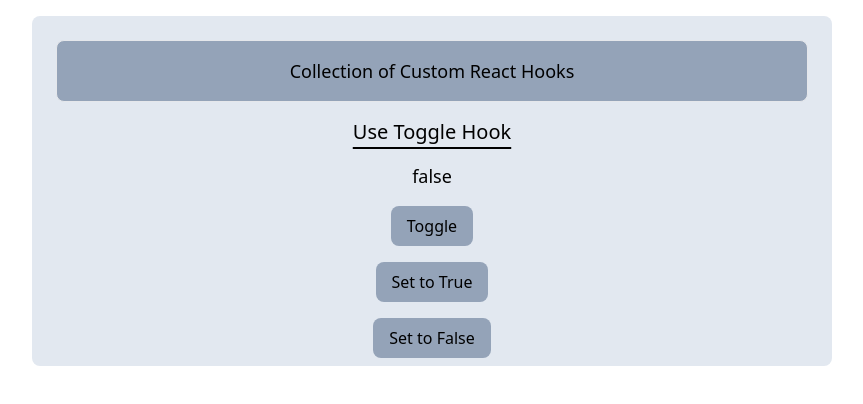
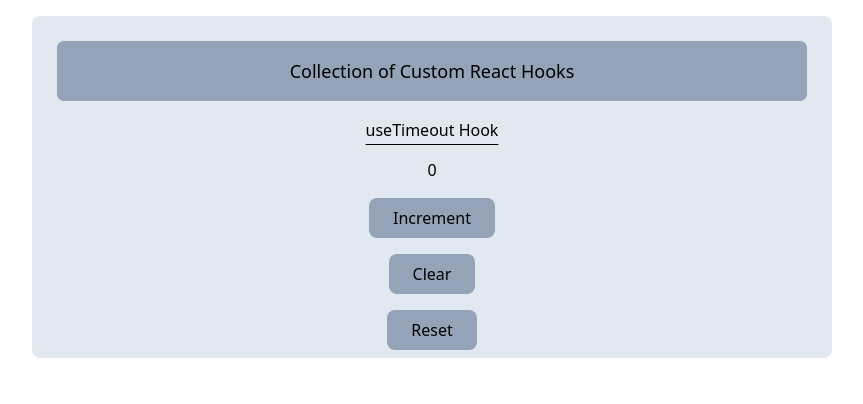
Before and after one commit to manjunathagee/react_hooks, a React (Vite) app: page / in a window 1280 px wide. Shown: the top 404 px of the page, without its empty margins (208-1071 px from the left). Built offline with nearby package versions, Linux system fonts and the light colour scheme.

Commit message:
useTimeout hook

```diff
--- a/src/App.jsx
+++ b/src/App.jsx
@@ -1,4 +1,5 @@
-import ToggleComponent from "./components/1-useToggle/ToggleComponent";
+// import ToggleComponent from "./components/1-useToggle/ToggleComponent";
+import TimeoutComponent from "./components/2-useTimeout/TimeoutComponent";
 
 function App() {
   return (
@@ -6,7 +7,9 @@ function App() {
       <div className="text-lg bg-slate-400 border rounded-lg m-4 text-center  p-4">
         Collection of Custom React Hooks
       </div>
-      <ToggleComponent />
+      <div className="flex justify-center w-full flex-col items-center gap-4">
+        <TimeoutComponent />
+      </div>
     </div>
   );
 }
--- a/src/components/1-useToggle/ToggleComponent.jsx
+++ b/src/components/1-useToggle/ToggleComponent.jsx
@@ -4,7 +4,7 @@ import useToggle from "./useToggle";
 const ToggleComponent = () => {
   const [value, toggleValue] = useToggle(false);
   return (
-    <div className="flex justify-center w-full flex-col items-center gap-4">
+    <>
       <div className="text-xl underline underline-offset-8">
         Use Toggle Hook
       </div>
@@ -27,7 +27,7 @@ const ToggleComponent = () => {
       >
         Set to False
       </button>
-    </div>
+    </>
   );
 };
 
--- /dev/null
+++ b/src/components/2-useTimeout/TimeoutComponent.jsx
@@ -0,0 +1,33 @@
+import React, { useState } from "react";
+import useTimeout from "./useTimeout";
+
+const TimeoutComponent = () => {
+  const [count, setCount] = useState(10);
+  const { clear, reset } = useTimeout(() => {
+    console.log("callback triggering");
+    setCount(0);
+  }, 1000);
+
+  return (
+    <>
+      <h3 className="underline underline-offset-8 font-medium">
+        useTimeout Hook
+      </h3>
+      <span className="text-medium">{count}</span>
+      <button
+        onClick={() => setCount((c) => c + 1)}
+        className="bg-slate-400 px-6 py-2 rounded-lg"
+      >
+        Increment
+      </button>
+      <button onClick={clear} className="bg-slate-400 px-6 py-2 rounded-lg">
+        Clear
+      </button>
+      <button onClick={reset} className="bg-slate-400 px-6 py-2 rounded-lg">
+        Reset
+      </button>
+    </>
+  );
+};
+
+export default TimeoutComponent;
--- /dev/null
+++ b/src/components/2-useTimeout/useTimeout.js
@@ -0,0 +1,30 @@
+import { useCallback, useEffect, useRef } from "react";
+
+export default function useTimeout(callback, delay = 1000) {
+  const callbackRef = useRef(callback);
+  const timerRef = useRef();
+
+  useEffect(() => {
+    callbackRef.current = callback;
+  }, [callback]);
+
+  const setupTimer = useCallback(() => {
+    timerRef.current = setTimeout(() => callbackRef.current(), delay);
+  }, [delay]);
+
+  const clear = useCallback(() => {
+    timerRef.current && clearTimeout(timerRef.current);
+  }, []);
+
+  useEffect(() => {
+    setupTimer();
+    return clear;
+  }, [setupTimer, clear, delay]);
+
+  const reset = useCallback(() => {
+    clear();
+    setupTimer();
+  }, [clear, setupTimer]);
+
+  return { clear, reset };
+}
```
Also changed, not shown: .eslintrc.cjs (added), 1 other file (tests, documents, lock files or other folders).
